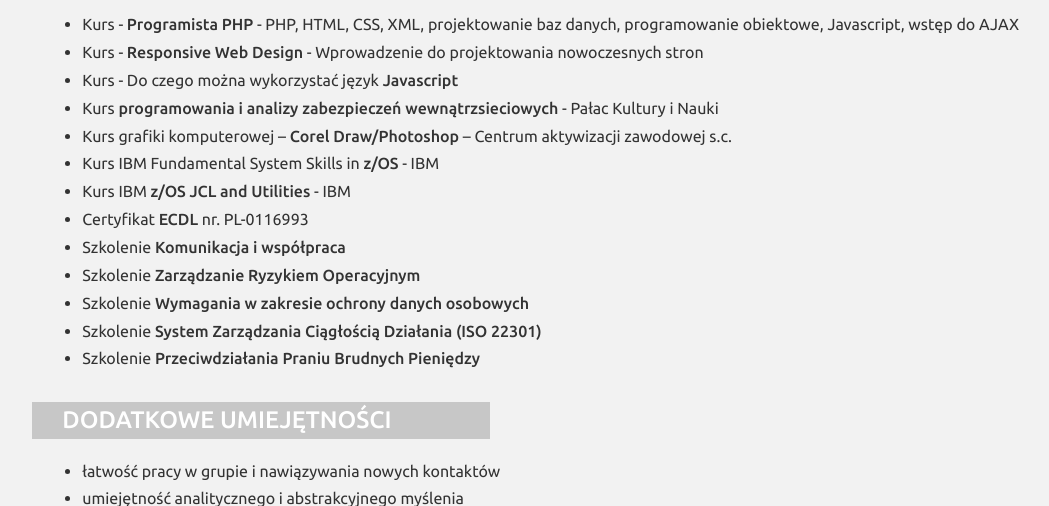
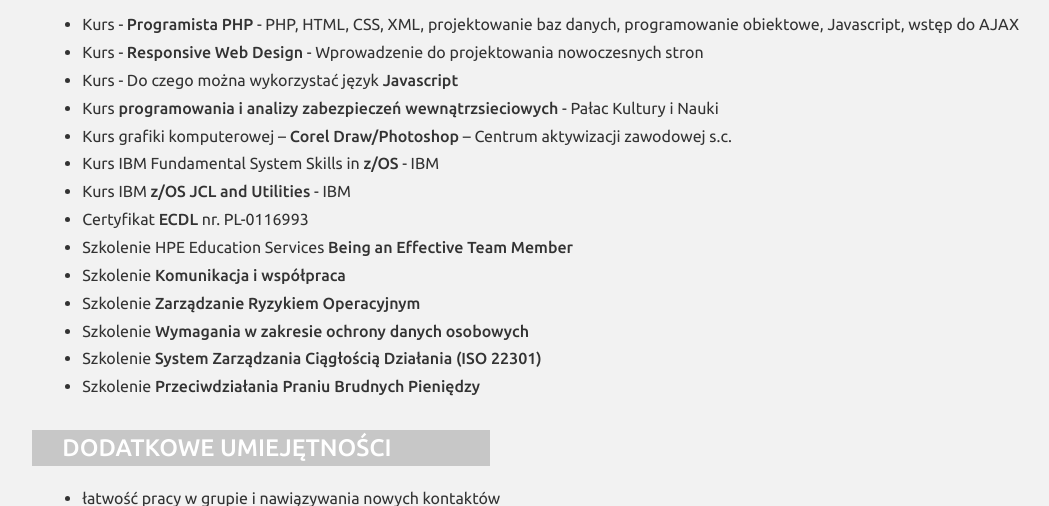
Before and after one commit to diabollo1/cv, a PHP site: page / in a window 1280 px wide. Shown: the part 1934-2440 px from the top of the page, without its empty margins (181-1230 px from the left). Run offline with PHP 8.4, Linux system fonts and the light colour scheme.

Commit message:
dodanie szkolenia - Being an Effective Team Member

```diff
--- a/index.php
+++ b/index.php
@@ -232,6 +232,8 @@
                         <li><span class="lang_pl">Certyfikat <b>ECDL</b> nr. PL-0116993</span>
                             <span class="lang_en lang_display_none"><b>ECDL</b> certificate no. EN-0116993</span></li>
 
+                        <li><span class="lang_pl">Szkolenie HPE Education Services <b>Being an Effective Team Member</b></span>
+                            <span class="lang_en lang_display_none">Training HPE Education Services <b>Being an Effective Team Member</b></span></li>
                         <li><span class="lang_pl">Szkolenie <b>Komunikacja i współpraca</b></span>
                             <span class="lang_en lang_display_none">Training <b>Communication and cooperation</b></span></li>
                         <li><span class="lang_pl">Szkolenie <b>Zarządzanie Ryzykiem Operacyjnym</b></span>
```
